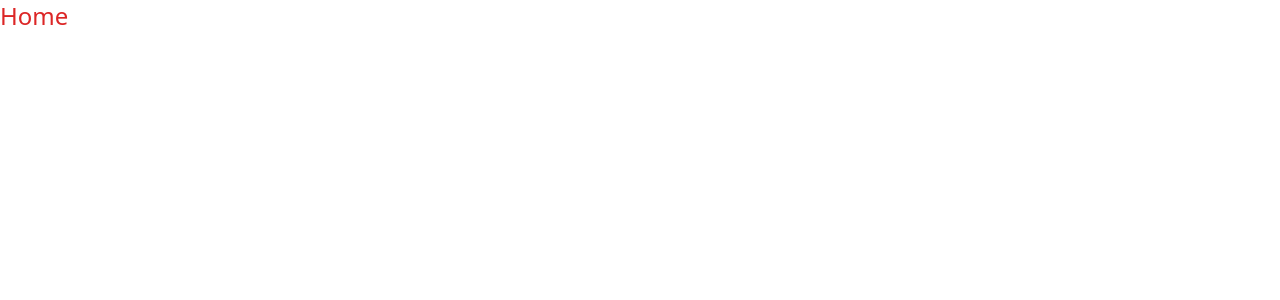
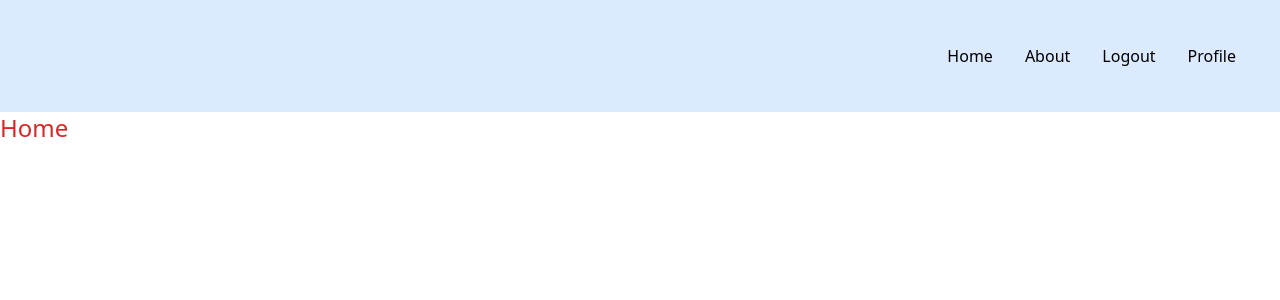
Before and after one commit to Amanjindal321/Resto-app, a Next.js app: page / in a window 1280 px wide. Shown: the top 300 px of the page. Built offline with nearby package versions, Linux system fonts and the light colour scheme; sample sign-in values are in the browser's storage.

Commit message:
second commit

```diff
--- a/src/app/_components/Header.jsx
+++ b/src/app/_components/Header.jsx
@@ -77,14 +77,23 @@ return (
 
         <div className="">
             <ul className=" flex gap-8">
-                <li className="cursor-pointer hover:text-blue-400 hover:underline">Home</li>
-                <li className="cursor-pointer hover:text-blue-400 hover:underline">About</li>
+                <li className="cursor-pointer hover:text-blue-400 hover:underline"
+                    onClick={()=> router.push('/')}>
+                Home</li>
+
+                <li className="cursor-pointer hover:text-blue-400 hover:underline"
+                    onClick={()=> router.push('/about')}>
+                About</li>
                 {
                     details && details.name?
                     <>
                     <li className="cursor-pointer hover:text-blue-400 hover:underline" onClick={logout}>Logout</li>
-                    <li className="cursor-pointer hover:text-blue-400 hover:underline">Profile</li>
-                    </>: <li className="cursor-pointer hover:text-blue-400 hover:underline">Login/SignUp</li>
+                    <li className="cursor-pointer hover:text-blue-400 hover:underline"
+                        onClick={()=> router.push('/restaurant/profile')}>
+                    Profile</li>
+                    </>: <li className="cursor-pointer hover:text-blue-400 hover:underline"
+                            onClick={()=> router.push('/restaurant')}
+                        >Login/SignUp</li>   //Login/
                 }
             </ul>
         </div>
--- a/src/app/page.js
+++ b/src/app/page.js
@@ -1,9 +1,13 @@
+import Header from "./_components/Header";
 
 
 export default function Home() {
   return (
+    <>
+    <Header />
    <div>
       <h1 className="text-red-600 text-2xl">Home</h1>
    </div>
+   </>
   );
 }
```
